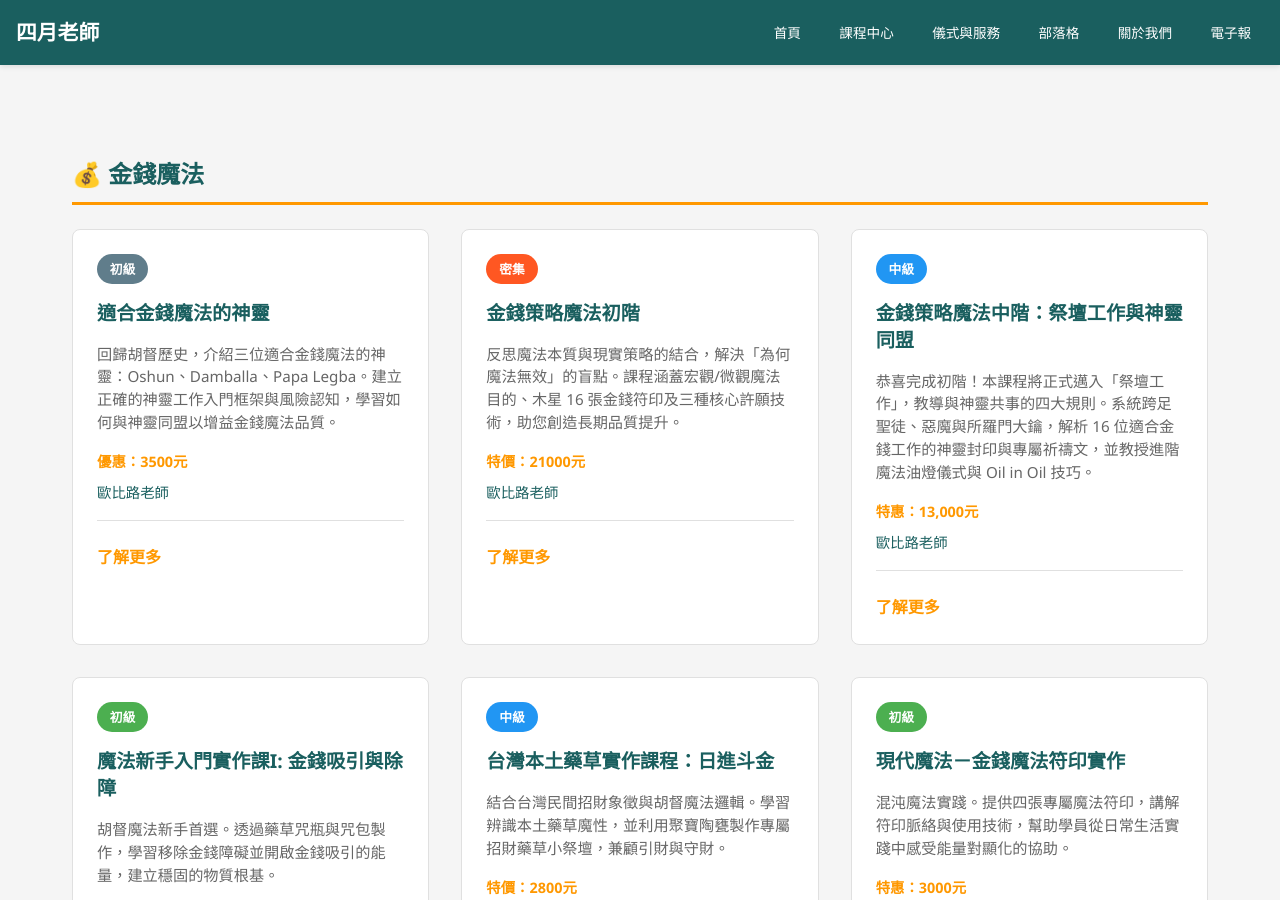
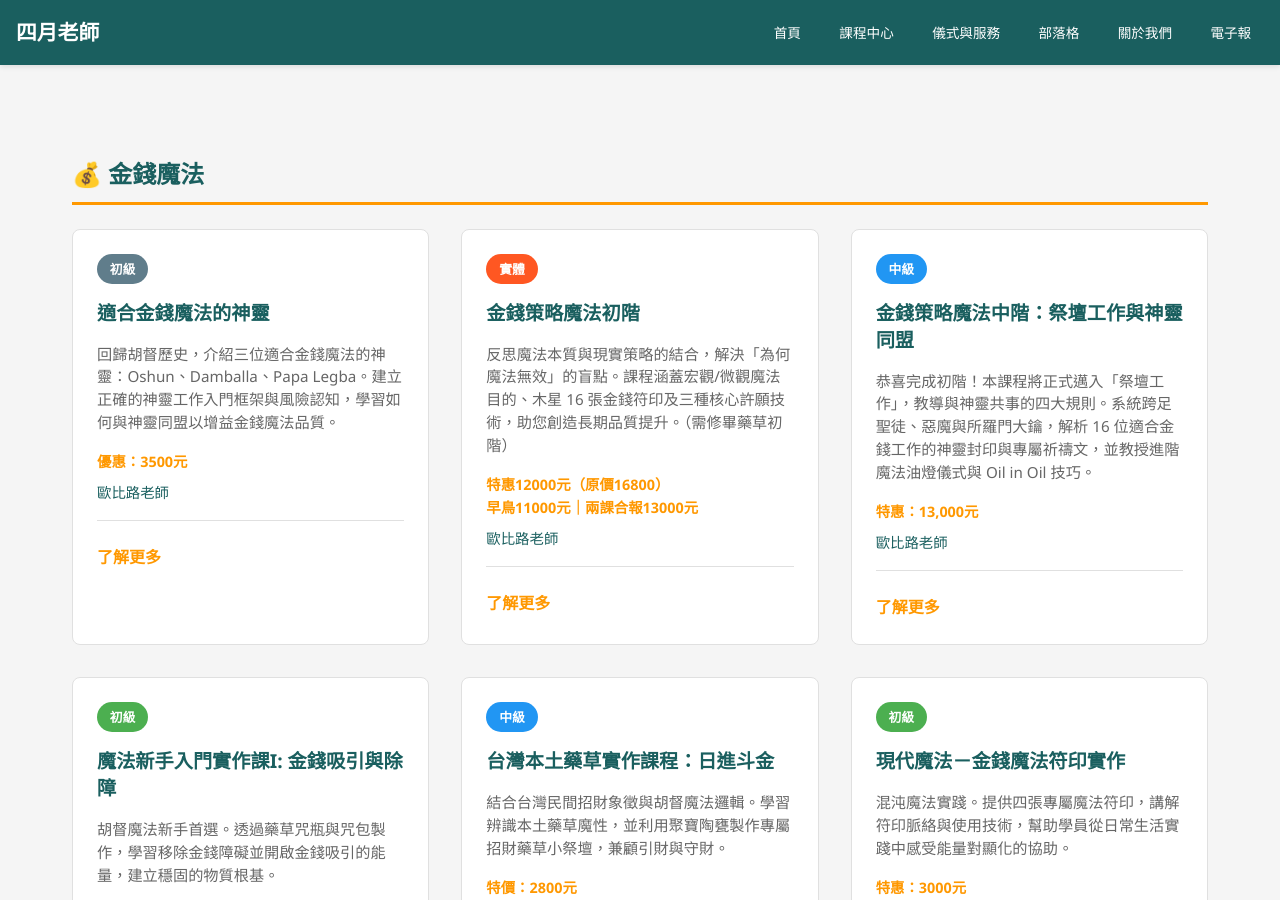
Before and after one commit to light4uliuphone-lang/hoodoo, a Jekyll site: the page built from course.html, in a window 1280 px wide and 900 px high, scrolled down 428 px. Built offline with Jekyll 4.4.1, drawn with Linux system fonts in a browser that asks for light colours; some of the changed text lies outside the part shown.

Commit message:
Update course.html

```diff
--- a/course.html
+++ b/course.html
@@ -52,11 +52,11 @@ description: "探索四月老師的課程中心，提供金錢魔法、愛情吸
             </div>
 
             <div class="course-card">
-                <div class="course-tag" style="background-color: #ff5722;">密集</div>
+                <div class="course-tag" style="background-color: #ff5722;">實體</div>
                 <h3>金錢策略魔法初階</h3>
-                <p>反思魔法本質與現實策略的結合，解決「為何魔法無效」的盲點。課程涵蓋宏觀/微觀魔法目的、木星 16 張金錢符印及三種核心許願技術，助您創造長期品質提升。</p>
+                <p>反思魔法本質與現實策略的結合，解決「為何魔法無效」的盲點。課程涵蓋宏觀/微觀魔法目的、木星 16 張金錢符印及三種核心許願技術，助您創造長期品質提升。（需修畢藥草初階）</p>
                 <div class="course-info">
-                    <span class="price">特價：21000元</span>
+                    <span class="price">特惠12000元（原價16800）<br>早鳥11000元｜兩課合報13000元</span>
                     <span class="teacher">歐比路老師</span>
                 </div>
                 <a href="/courses/course-018/" class="learn-more">了解更多</a>
@@ -200,7 +200,6 @@ description: "探索四月老師的課程中心，提供金錢魔法、愛情吸
                 <h3>魔法防禦-保護符咒</h3>
                 <p>保護咒術是咒術入門的基礎。學習辨識心靈攻擊與各種詛咒層次，掌握西方常用的三種保護符咒。內容包含符咒繪製、啟動、祝聖與實際使用方式，並親手製作護符。</p>
                 <div class="course-info">
-                    <div style="margin-bottom: 5px; color: #ff9800; font-weight: bold;">📅 6/28(日) 19:00-20:30</div>
                     <span class="price">線上教學 (Google Meet)</span>
                     <span class="teacher">四月老師</span>
                 </div>
@@ -345,7 +344,6 @@ description: "探索四月老師的課程中心，提供金錢魔法、愛情吸
                 <h3>胡督繩結魔法</h3>
                 <p>繩結魔法橫跨東西方，胡督傳統中以高度實作性著稱。學習透過特定纏繞、打結與「餵養」儀式，將願望鎖入物質界。涵蓋守護防禦、健康療癒、愛情關係、財務事業及策略放逐等五大實踐領域。</p>
                 <div class="course-info">
-                    <div style="margin-bottom: 5px; color: #ff9800; font-weight: bold;">📅 6/28(日) 14:00-15:30</div>
                     <span class="price">費用：2000元 (特惠 1500元)</span>
                     <span class="teacher">四月老師</span>
                 </div>
@@ -474,7 +472,6 @@ description: "探索四月老師的課程中心，提供金錢魔法、愛情吸
                 <h3>星光魔法單元一</h3>
                 <p>整合東西方神祕主義。學習出神技巧進行星光體投射與星界旅行，架設專屬星光神殿並與守護者連結。內容涵蓋下部世界探尋及運用藥草強化靈性保護技術。</p>
                 <div class="course-info">
-                    <div style="margin-bottom: 5px; color: #ff9800; font-weight: bold;">📅 6/13-14(六日) 10:00-15:30</div>
                     <span class="price">費用：15000元 (早鳥 9900元)</span>
                     <span class="teacher">四月老師</span>
                 </div>
@@ -486,8 +483,7 @@ description: "探索四月老師的課程中心，提供金錢魔法、愛情吸
                 <h3>個人業力課程</h3>
                 <p>透過六個特殊符印與咒語，轉化累世固著的思維印記（如清貧思維）。課程強調信念創造現實的觀點，協助學員釋放業力模式，連結守護靈，恢復覺知清明。</p>
                 <div class="course-info">
-                    <div style="margin-bottom: 5px; color: #ff9800; font-weight: bold;">📅 6/11(四)開課 (八周)</div>
-                    <span class="price">費用：3600元 (6/05止)</span>
+                    <span class="price">費用：3600元</span>
                     <span class="teacher">四月老師</span>
                 </div>
                 <a href="/courses/course-modern-05/" class="learn-more">了解更多</a>
```
